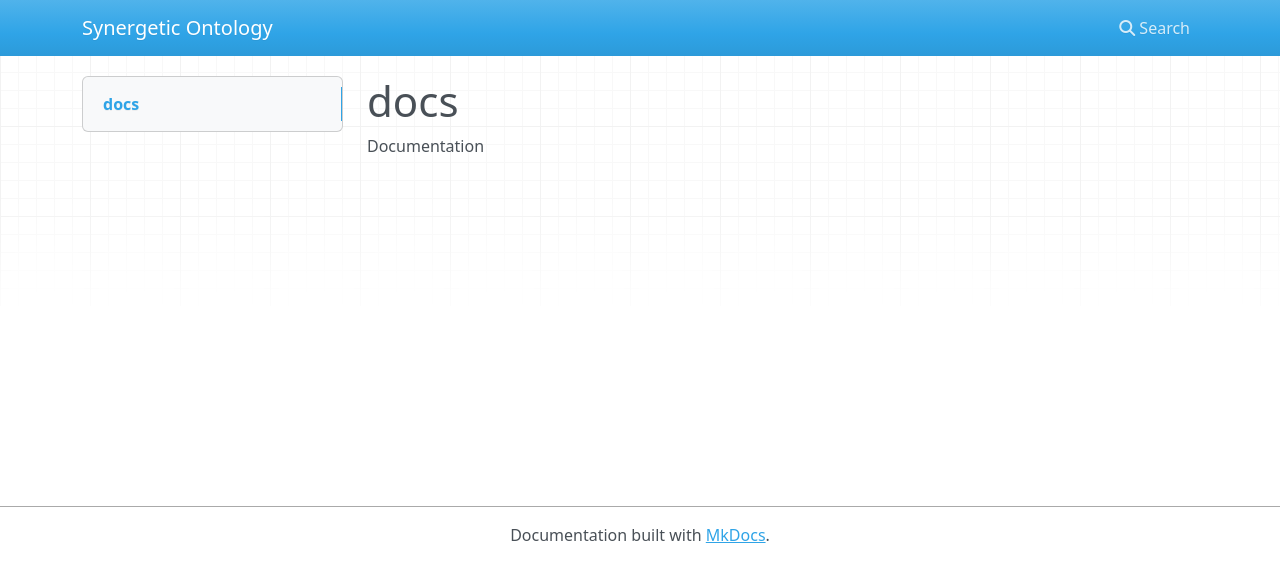
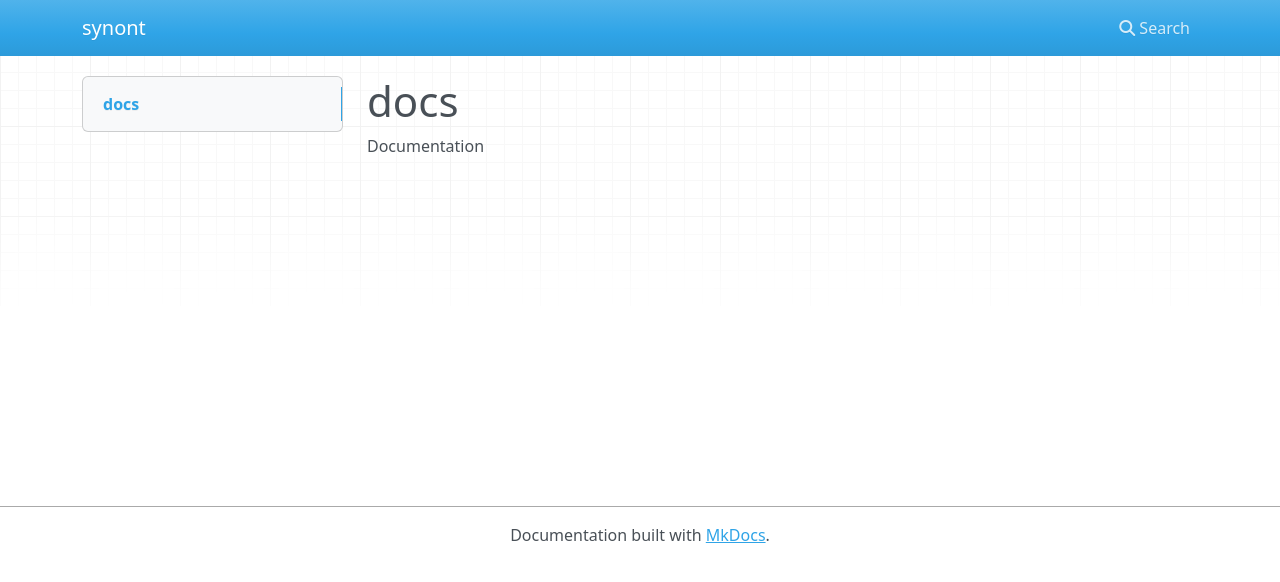
Before and after one commit to synont/rtd, an MkDocs documentation site: the page built from docs/index.md, in a window 1280 px wide. Shown: the top 582 px of the page. Built offline with MkDocs 1.6.1, drawn with Linux system fonts in a browser that asks for light colours; nearby versions of some CDN libraries.

Commit message:
Change site name from 'Synergetic Ontology' to 'synont'

```diff
--- a/mkdocs.yml
+++ b/mkdocs.yml
@@ -1 +1 @@
-site_name: "Synergetic Ontology"
+site_name: "synont"
```
